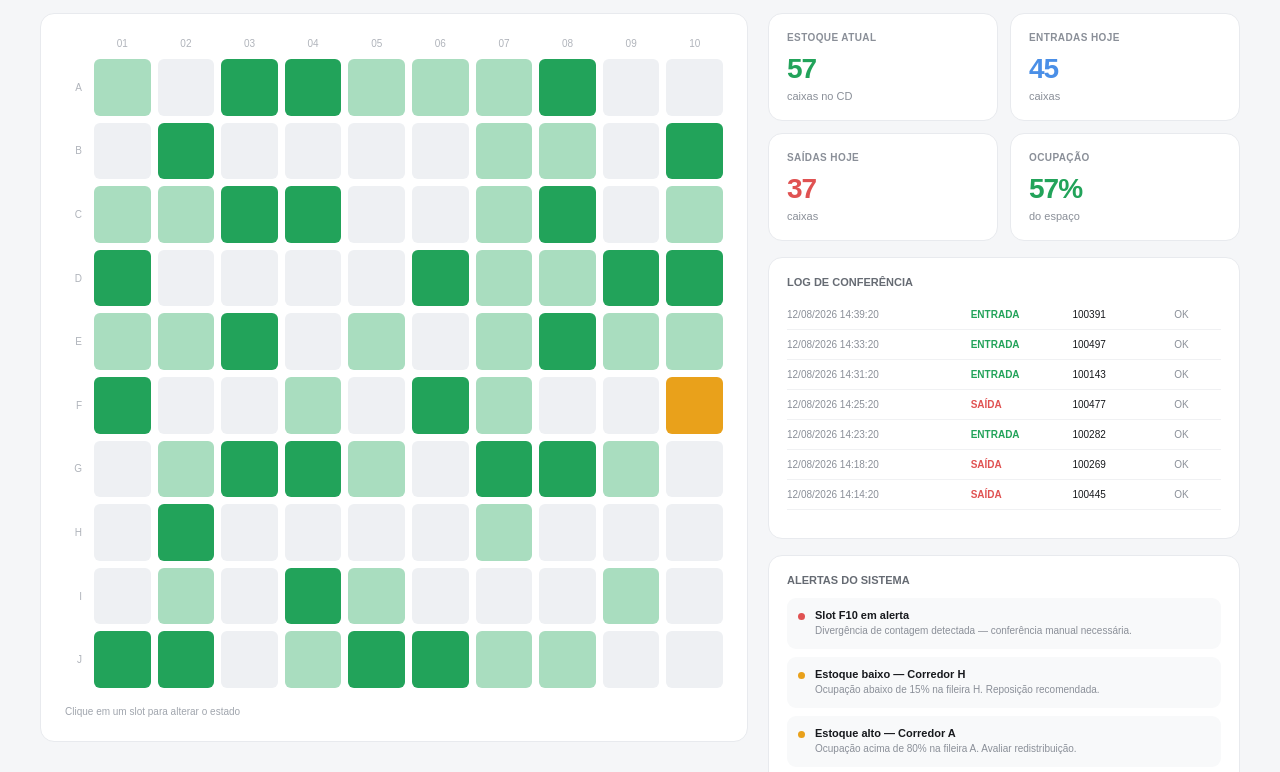
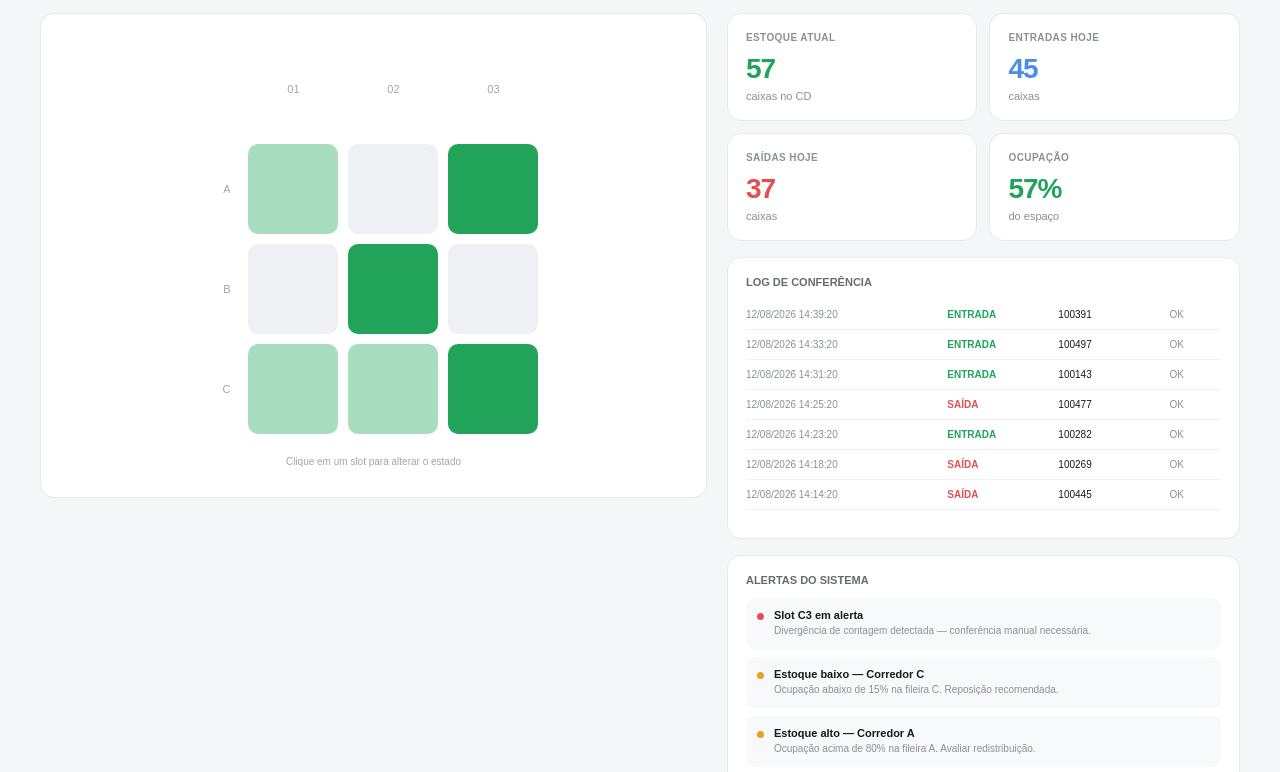
Before and after one commit to amspierre/Controle-de-estoque---Mundo-Senai, a plain HTML site: page web/index.html in a window 1280 px wide. Shown: the part 70-842 px from the top of the page. Drawn offline with Linux system fonts and the light colour scheme.

Commit message:
Grid 3x3

````diff
--- a/web/index.html
+++ b/web/index.html
@@ -14,7 +14,6 @@
     --text:#17191d;
     --muted:#8a8f98;
     --green:#22a35a;
-    --green-light:#dff5e8;
     --amber:#e9a11b;
     --red:#e05252;
     --blue:#4a8fe7;
@@ -22,7 +21,9 @@
     --radius:14px;
 }
 
-*{box-sizing:border-box}
+*{
+    box-sizing:border-box;
+}
 
 body{
     margin:0;
@@ -81,7 +82,7 @@ body{
     flex-wrap:wrap;
 }
 
-/* LEGEND */
+/* LEGENDA */
 
 #legend{
     display:flex;
@@ -102,8 +103,14 @@ body{
     border-radius:3px;
 }
 
-#legend-swatch-ocupado{background:var(--green)}
-#legend-swatch-alerta{background:var(--amber)}
+#legend-swatch-ocupado{
+    background:var(--green);
+}
+
+#legend-swatch-alerta{
+    background:var(--amber);
+}
+
 #legend-swatch-livre{
     background:var(--empty);
     border:1px solid #ddd;
@@ -142,7 +149,7 @@ body{
 
 #main-layout{
     display:grid;
-    grid-template-columns:1.5fr 1fr;
+    grid-template-columns:1.3fr 1fr;
     gap:20px;
     align-items:start;
 }
@@ -160,7 +167,7 @@ body{
 /* GRID */
 
 #warehouse-grid-card{
-    padding:24px;
+    padding:30px;
 }
 
 #warehouse-grid-wrapper{
@@ -169,38 +176,39 @@ body{
 
 #warehouse-grid{
     display:grid;
-    grid-template-columns:22px repeat(10,1fr);
-    gap:7px;
-    width:100%;
+    grid-template-columns:30px repeat(3,90px);
+    grid-auto-rows:90px;
+    gap:10px;
+    justify-content:center;
+    align-items:center;
 }
 
 .col-header{
-    font-size:10px;
-    color:#b0b4bb;
+    font-size:11px;
+    color:#a0a5ad;
     text-align:center;
-    padding-bottom:3px;
 }
 
 .row-label{
     display:flex;
     align-items:center;
     justify-content:flex-end;
-    padding-right:5px;
-    font-size:10px;
-    color:#b0b4bb;
+    padding-right:8px;
+    font-size:11px;
+    color:#a0a5ad;
 }
 
 .slot{
-    width:100%;
-    aspect-ratio:1;
-    border-radius:6px;
+    width:90px;
+    height:90px;
+    border-radius:10px;
     background:var(--empty);
     cursor:pointer;
     transition:.15s ease;
 }
 
 .slot:hover{
-    transform:scale(1.07);
+    transform:scale(1.05);
 }
 
 .slot.ocupado-1{
@@ -216,12 +224,13 @@ body{
 }
 
 #grid-footnote{
-    margin-top:18px;
+    margin-top:22px;
+    text-align:center;
     font-size:10px;
     color:#a0a5ad;
 }
 
-/* RIGHT COLUMN */
+/* COLUNA DIREITA */
 
 #right-column{
     display:flex;
@@ -229,7 +238,7 @@ body{
     gap:16px;
 }
 
-/* STATS */
+/* ESTATÍSTICAS */
 
 #stats-grid{
     display:grid;
@@ -261,12 +270,23 @@ body{
     color:var(--muted);
 }
 
-#stat-estoque-atual{color:var(--green)}
-#stat-entradas-hoje{color:var(--blue)}
-#stat-saidas-hoje{color:var(--red)}
-#stat-ocupacao{color:var(--green)}
+#stat-estoque-atual{
+    color:var(--green);
+}
 
-/* PANELS */
+#stat-entradas-hoje{
+    color:var(--blue);
+}
+
+#stat-saidas-hoje{
+    color:var(--red);
+}
+
+#stat-ocupacao{
+    color:var(--green);
+}
+
+/* PAINÉIS */
 
 .panel-card{
     padding:18px;
@@ -335,7 +355,7 @@ body{
     color:var(--muted);
 }
 
-/* ALERTS */
+/* ALERTAS */
 
 #alerts-list{
     display:flex;
@@ -394,9 +414,10 @@ body{
     color:var(--muted);
 }
 
-/* RESPONSIVE */
+/* RESPONSIVO */
 
 @media(max-width:860px){
+
     body{
         padding:20px;
     }
@@ -404,28 +425,35 @@ body{
     #main-layout{
         grid-template-columns:1fr;
     }
+
 }
 
 @media(max-width:500px){
-    #stats-grid{
-        grid-template-columns:1fr 1fr;
+
+    #warehouse-grid-card{
+        padding:20px 10px;
     }
 
     #warehouse-grid{
-        gap:4px;
-    }
-
-    #warehouse-grid-card{
-        padding:15px;
+        grid-template-columns:25px repeat(3,70px);
+        grid-auto-rows:70px;
+        gap:7px;
     }
 
     .slot{
-        border-radius:4px;
+        width:70px;
+        height:70px;
+        border-radius:8px;
+    }
+
+    #stats-grid{
+        grid-template-columns:1fr 1fr;
     }
 
     .log-row{
         grid-template-columns:1.4fr .8fr .7fr .4fr;
     }
+
 }
 </style>
 </head>
@@ -439,49 +467,79 @@ body{
     <div id="page-header">
 
         <div id="header-left">
+
             <div id="header-title-row">
-            <h1 id="header-title">Armazém</h1>
-            <span id="header-subtitle">Planta baixa · 10 × 10 · 100 slots</span>
+
+                <h1 id="header-title">
+                    Armazém
+                </h1>
+
+                <span id="header-subtitle">
+                    Planta baixa · 3 × 3 · 9 slots
+                </span>
+
             </div>
+
         </div>
 
         <div id="header-right">
 
             <div id="legend">
+
                 <div class="legend-item">
-                <span class="legend-swatch" id="legend-swatch-ocupado"></span>
+                    <span
+                        class="legend-swatch"
+                        id="legend-swatch-ocupado">
+                    </span>
                     Ocupado
                 </div>
 
                 <div class="legend-item">
-                <span class="legend-swatch" id="legend-swatch-alerta"></span>
+                    <span
+                        class="legend-swatch"
+                        id="legend-swatch-alerta">
+                    </span>
                     Alerta
                 </div>
 
                 <div class="legend-item">
-                <span class="legend-swatch" id="legend-swatch-livre"></span>
+                    <span
+                        class="legend-swatch"
+                        id="legend-swatch-livre">
+                    </span>
                     Livre
                 </div>
+
             </div>
 
             <div id="status-block">
-            <span id="status-title">CD</span>
+
+                <span id="status-title">
+                    CD
+                </span>
 
                 <div id="status-indicator">
+
                     <span id="status-dot"></span>
-                <span id="status-text">Online</span>
-            </div>
+
+                    <span id="status-text">
+                        Online
+                    </span>
+
                 </div>
 
             </div>
 
         </div>
 
-<!-- MAIN -->
+    </div>
+
+
+    <!-- CONTEÚDO -->
 
     <div id="main-layout">
 
-<!-- PLANTA -->
+        <!-- GRID -->
 
         <div id="warehouse-grid-card">
 
@@ -501,7 +559,8 @@ body{
 
         </div>
 
-<!-- DIREITA -->
+
+        <!-- COLUNA DIREITA -->
 
         <div id="right-column">
 
@@ -509,69 +568,107 @@ body{
 
             <div id="stats-grid">
 
-    <div class="stat-card" id="card-estoque-atual">
-        <div class="stat-label" id="label-estoque-atual">
+                <div class="stat-card">
+
+                    <div
+                        class="stat-label"
+                        id="label-estoque-atual">
                         ESTOQUE ATUAL
                     </div>
 
-        <div class="stat-value" id="stat-estoque-atual">
+                    <div
+                        class="stat-value"
+                        id="stat-estoque-atual">
                         57
                     </div>
 
-        <div class="stat-unit" id="unit-estoque-atual">
+                    <div
+                        class="stat-unit"
+                        id="unit-estoque-atual">
                         caixas no CD
-        </div>
-    </div>
-
-    <div class="stat-card" id="card-entradas-hoje">
-        <div class="stat-label" id="label-entradas-hoje">
-            ENTRADAS HOJE
-        </div>
-
-        <div class="stat-value" id="stat-entradas-hoje">
-            45
-        </div>
-
-        <div class="stat-unit" id="unit-entradas-hoje">
-            caixas
-        </div>
-    </div>
-
-    <div class="stat-card" id="card-saidas-hoje">
-        <div class="stat-label" id="label-saidas-hoje">
-            SAÍDAS HOJE
-        </div>
-
-        <div class="stat-value" id="stat-saidas-hoje">
-            37
-        </div>
-
-        <div class="stat-unit" id="unit-saidas-hoje">
-            caixas
-        </div>
-    </div>
-
-    <div class="stat-card" id="card-ocupacao">
-        <div class="stat-label" id="label-ocupacao">
-            OCUPAÇÃO
-        </div>
-
-        <div class="stat-value" id="stat-ocupacao">
-            57%
-        </div>
-
-        <div class="stat-unit" id="unit-ocupacao">
-            do espaço
-        </div>
                     </div>
 
                 </div>
 
+
+                <div class="stat-card">
+
+                    <div
+                        class="stat-label"
+                        id="label-entradas-hoje">
+                        ENTRADAS HOJE
+                    </div>
+
+                    <div
+                        class="stat-value"
+                        id="stat-entradas-hoje">
+                        45
+                    </div>
+
+                    <div
+                        class="stat-unit"
+                        id="unit-entradas-hoje">
+                        caixas
+                    </div>
+
+                </div>
+
+
+                <div class="stat-card">
+
+                    <div
+                        class="stat-label"
+                        id="label-saidas-hoje">
+                        SAÍDAS HOJE
+                    </div>
+
+                    <div
+                        class="stat-value"
+                        id="stat-saidas-hoje">
+                        37
+                    </div>
+
+                    <div
+                        class="stat-unit"
+                        id="unit-saidas-hoje">
+                        caixas
+                    </div>
+
+                </div>
+
+
+                <div class="stat-card">
+
+                    <div
+                        class="stat-label"
+                        id="label-ocupacao">
+                        OCUPAÇÃO
+                    </div>
+
+                    <div
+                        class="stat-value"
+                        id="stat-ocupacao">
+                        57%
+                    </div>
+
+                    <div
+                        class="stat-unit"
+                        id="unit-ocupacao">
+                        do espaço
+                    </div>
+
+                </div>
+
+            </div>
+
+
             <!-- LOG -->
 
-<div class="panel-card" id="card-log">
+            <div class="panel-card">
 
-    <div class="panel-title" id="title-log">
+                <div
+                    class="panel-title"
+                    id="title-log">
                     LOG DE CONFERÊNCIA
                 </div>
 
@@ -579,11 +676,14 @@ body{
 
             </div>
 
+
             <!-- ALERTAS -->
 
-<div class="panel-card" id="card-alerts">
+            <div class="panel-card">
 
-    <div class="panel-title" id="title-alerts">
+                <div
+                    class="panel-title"
+                    id="title-alerts">
                     ALERTAS DO SISTEMA
                 </div>
 
@@ -597,27 +697,39 @@ body{
 
 </div>
 
+
 <script>
 
-const COLS = 10;
+/* =========================
+   CONFIGURAÇÃO DA GRID
+========================= */
+
+const COLS = 3;
 
 const ROWS = [
-    "A","B","C","D","E",
-    "F","G","H","I","J"
+    "A",
+    "B",
+    "C"
 ];
 
+
+/*
+0 = livre
+1 = ocupado
+2 = ocupado
+3 = alerta
+*/
+
 const layout = {
-    A:[1,0,2,2,1,1,1,2,0,0],
-    B:[0,2,0,0,0,0,1,1,0,2],
-    C:[1,1,2,2,0,0,1,2,0,1],
-    D:[2,0,0,0,0,2,1,1,2,2],
-    E:[1,1,2,0,1,0,1,2,1,1],
-    F:[2,0,0,1,0,2,1,0,0,3],
-    G:[0,1,2,2,1,0,2,2,1,0],
-    H:[0,2,0,0,0,0,1,0,0,0],
-    I:[0,1,0,2,1,0,0,0,1,0],
-    J:[2,2,0,1,2,2,1,1,0,0]
+
+    A: [1, 0, 2],
+
+    B: [0, 2, 0],
+
+    C: [1, 1, 2]
+
 };
+
 
 const statusClass = [
     "livre",
@@ -626,71 +738,117 @@ const statusClass = [
     "alerta"
 ];
 
-const gridEl = document.getElementById("warehouse-grid");
 
-/* CABEÇALHO DAS COLUNAS */
+const gridEl =
+    document.getElementById("warehouse-grid");
 
-for(let c=1;c<=COLS;c++){
 
-    const div=document.createElement("div");
+/* =========================
+   CABEÇALHO DAS COLUNAS
+========================= */
 
-    div.className="col-header";
-    div.id="col-header-"+c;
-    div.textContent=String(c).padStart(2,"0");
+for(let c = 1; c <= COLS; c++){
+
+    const div =
+        document.createElement("div");
+
+    div.className =
+        "col-header";
+
+    div.id =
+        "col-header-" + c;
+
+    div.textContent =
+        String(c).padStart(2,"0");
 
     gridEl.appendChild(div);
+
 }
 
-/* SLOTS */
 
-ROWS.forEach(rowLetter=>{
+/* =========================
+   CRIAÇÃO DOS SLOTS
+========================= */
 
-    const rowLabel=document.createElement("div");
+ROWS.forEach(rowLetter => {
 
-    rowLabel.className="row-label";
-    rowLabel.id="row-label-"+rowLetter;
-    rowLabel.textContent=rowLetter;
+    const rowLabel =
+        document.createElement("div");
+
+    rowLabel.className =
+        "row-label";
+
+    rowLabel.id =
+        "row-label-" + rowLetter;
+
+    rowLabel.textContent =
+        rowLetter;
 
     gridEl.appendChild(rowLabel);
 
-    for(let c=1;c<=COLS;c++){
 
-        const cellId=rowLetter+c;
+    for(let c = 1; c <= COLS; c++){
 
-        const div=document.createElement("div");
+        const cellId =
+            rowLetter + c;
 
-        const state=layout[rowLetter][c-1];
+        const div =
+            document.createElement("div");
 
-        div.className="slot "+statusClass[state];
+        const state =
+            layout[rowLetter][c - 1];
 
-        div.id=cellId;
-        div.dataset.state=state;
-        div.title=cellId;
 
-        div.addEventListener("click",()=>{
+        div.className =
+            "slot " + statusClass[state];
 
-            let s=parseInt(
+        div.id =
+            cellId;
+
+        div.dataset.state =
+            state;
+
+        div.title =
+            "Slot " + cellId;
+
+
+        /* ALTERAR ESTADO AO CLICAR */
+
+        div.addEventListener("click", () => {
+
+            let s =
+                parseInt(
                     div.dataset.state,
                     10
                 );
 
-            s=(s+1)%statusClass.length;
+            s =
+                (s + 1) %
+                statusClass.length;
 
-            div.className=
-                "slot "+statusClass[s];
 
-            div.dataset.state=s;
+            div.className =
+                "slot " +
+                statusClass[s];
+
+            div.dataset.state =
+                s;
 
         });
 
+
         gridEl.appendChild(div);
+
     }
 
 });
 
-/* LOG */
 
-const logEntries=[
+/* =========================
+   LOG DE CONFERÊNCIA
+========================= */
+
+const logEntries = [
 
     {
         id:1,
@@ -758,49 +916,64 @@ const logEntries=[
 
 ];
 
-const logList=
+
+const logList =
     document.getElementById("log-list");
 
-logEntries.forEach(entry=>{
 
-    const row=
+logEntries.forEach(entry => {
+
+    const row =
         document.createElement("div");
 
-    row.className="log-row";
-    row.id="log-row-"+entry.id;
+    row.className =
+        "log-row";
 
-    const data=
+    row.id =
+        "log-row-" + entry.id;
+
+
+    const data =
         document.createElement("span");
 
-    data.className="log-datahora";
-    data.id="log-"+entry.id+"-data";
-    data.textContent=entry.data;
+    data.className =
+        "log-datahora";
 
-    const tipo=
+    data.textContent =
+        entry.data;
+
+
+    const tipo =
         document.createElement("span");
 
-    tipo.id="log-"+entry.id+"-tipo";
+    tipo.className =
+        entry.tipo === "ENTRADA"
+        ? "log-tipo-entrada"
+        : "log-tipo-saida";
 
-    tipo.className=
-        entry.tipo==="ENTRADA"
-        ?"log-tipo-entrada"
-        :"log-tipo-saida";
+    tipo.textContent =
+        entry.tipo;
 
-    tipo.textContent=entry.tipo;
 
-    const caixa=
+    const caixa =
         document.createElement("span");
 
-    caixa.className="log-caixa";
-    caixa.id="log-"+entry.id+"-caixa";
-    caixa.textContent=entry.caixa;
+    caixa.className =
+        "log-caixa";
 
-    const status=
+    caixa.textContent =
+        entry.caixa;
+
+
+    const status =
         document.createElement("span");
 
-    status.className="log-status-ok";
-    status.id="log-"+entry.id+"-status";
-    status.textContent=entry.status;
+    status.className =
+        "log-status-ok";
+
+    status.textContent =
+        entry.status;
+
 
     row.appendChild(data);
     row.appendChild(tipo);
@@ -811,22 +984,25 @@ logEntries.forEach(entry=>{
 
 });
 
-/* ALERTAS */
 
-const alerts=[
+/* =========================
+   ALERTAS
+========================= */
+
+const alerts = [
 
     {
         id:1,
         level:"critical",
-        title:"Slot F10 em alerta",
+        title:"Slot C3 em alerta",
         desc:"Divergência de contagem detectada — conferência manual necessária."
     },
 
     {
         id:2,
         level:"warning",
-        title:"Estoque baixo — Corredor H",
-        desc:"Ocupação abaixo de 15% na fileira H. Reposição recomendada."
+        title:"Estoque baixo — Corredor C",
+        desc:"Ocupação abaixo de 15% na fileira C. Reposição recomendada."
     },
 
     {
@@ -845,56 +1021,72 @@ const alerts=[
 
 ];
 
-const alertsList=
+
+const alertsList =
     document.getElementById("alerts-list");
 
-if(alerts.length===0){
 
-    const empty=
+if(alerts.length === 0){
+
+    const empty =
         document.createElement("div");
 
-    empty.id="alerts-empty";
-    empty.textContent=
+    empty.id =
+        "alerts-empty";
+
+    empty.textContent =
         "Nenhum alerta ativo no momento.";
 
     alertsList.appendChild(empty);
 
 }else{
 
-    alerts.forEach(a=>{
+    alerts.forEach(a => {
 
-        const row=
+        const row =
             document.createElement("div");
 
-        row.className="alert-row";
-        row.id="alert-row-"+a.id;
+        row.className =
+            "alert-row";
 
-        const icon=
+        row.id =
+            "alert-row-" + a.id;
+
+
+        const icon =
             document.createElement("span");
 
-        icon.className=
-            "alert-icon level-"+a.level;
+        icon.className =
+            "alert-icon level-" +
+            a.level;
 
-        icon.id="alert-"+a.id+"-icon";
 
-        const body=
+        const body =
             document.createElement("div");
 
-        body.className="alert-body";
+        body.className =
+            "alert-body";
 
-        const title=
+
+        const title =
             document.createElement("span");
 
-        title.className="alert-title";
-        title.id="alert-"+a.id+"-title";
-        title.textContent=a.title;
+        title.className =
+            "alert-title";
 
-        const desc=
+        title.textContent =
+            a.title;
+
+
+        const desc =
             document.createElement("span");
 
-        desc.className="alert-desc";
-        desc.id="alert-"+a.id+"-desc";
-        desc.textContent=a.desc;
+        desc.className =
+            "alert-desc";
+
+        desc.textContent =
+            a.desc;
+
 
         body.appendChild(title);
         body.appendChild(desc);
@@ -912,4 +1104,3 @@ if(alerts.length===0){
 
 </body>
 </html>
-```
````
Lines whose indentation alone changed are shown as unchanged.
